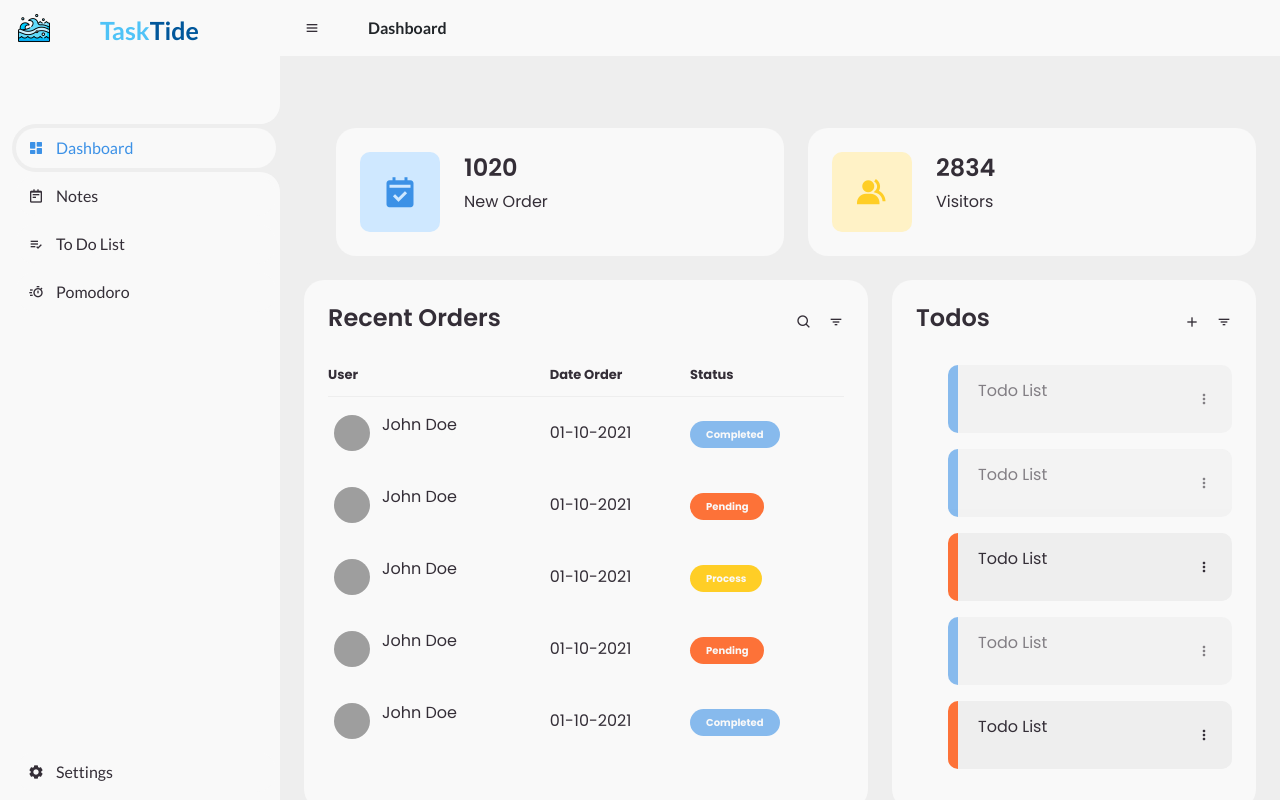
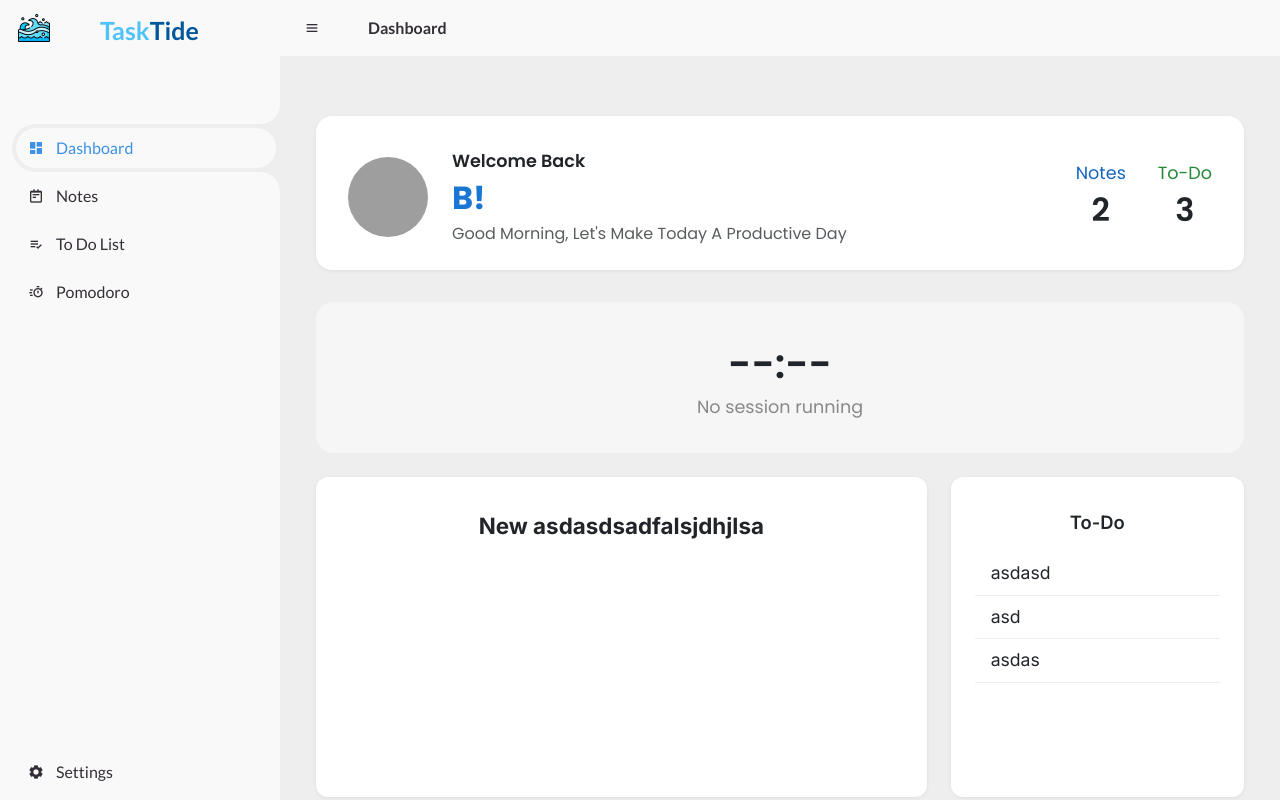
Before and after one commit to Xeliia/TaskTide, a Flask app: page / in a window 1280 px wide. Run offline with Flask 3, Linux system fonts and the light colour scheme; a user stored in the database is signed in; data comes from the database, SQL or seed files in the repository; both versions use the stored data as it was after the commit; grey boxes are pictures that could not be loaded.

Commit message:
Finished dashboard, and pomodoro

```diff
--- a/app.py
+++ b/app.py
@@ -1,4 +1,5 @@
 import os
+import random
 
 from datetime import datetime
 from flask import Flask, flash, jsonify, redirect, render_template, request, session, url_for
@@ -26,10 +27,13 @@ def after_request(response):
 @app.route("/")
 @login_required
 def dashboard():
+    user_id = session.get("user_id")
     username = session.get("username")
+
+    # Greeting logic
+    from datetime import datetime
     now = datetime.now()
     hour = now.hour
-
     if hour < 12:
         greeting = "Good Morning"
         subtext = "Let's Make Today A Productive Day"
@@ -40,10 +44,31 @@ def dashboard():
         greeting = "Good Evening"
         subtext = "You Should Hit The Hay Soon And Get A Good Night's Rest"
 
-    todos = [...]
-    note = [...]
+    conn = get_db_connection()
+    user = conn.execute("SELECT profile_picture FROM users WHERE id = ?", (user_id,)).fetchone()
+    profile_picture = user["profile_picture"] if user else "placeholder.png"
 
-    return render_template("dashboard.html", username=username, greeting=greeting, subtext=subtext, todos=todos, note=note, current_page="dashboard")
+    # Notes and To-Do
+    notes = conn.execute("SELECT * FROM notes WHERE user_id = ?", (user_id,)).fetchall()
+    random_note = random.choice(notes) if notes else None
+    notes_count = len(notes)
+
+    todos = conn.execute("SELECT * FROM todos WHERE user_id = ?", (user_id,)).fetchall()
+    todos_count = len(todos)
+
+    conn.close()
+
+    return render_template(
+        "dashboard.html",
+        username=username,
+        greeting=greeting,
+        subtext=subtext,
+        profile_picture=profile_picture,
+        notes_count=notes_count,
+        todos_count=todos_count,
+        todos=todos,
+        random_note=random_note
+    )
 
 
 @app.route("/login", methods=["GET", "POST"])
@@ -164,14 +189,7 @@ def toggle_complete(todo_id):
 @app.route("/pomodoro", methods=["GET", "POST"])
 @login_required
 def pomodoro():
-
     return render_template("pomodoro.html", current_page="pomodoro")
-
-@app.route("/settings", methods=["GET", "POST"])
-@login_required
-def settings():
-
-    return render_template("settings.html", current_page="settings")
 
 @app.route('/notes', methods=['GET', 'POST'])
 def notes():
@@ -261,3 +279,9 @@ def delete_note(note_id):
     conn.commit()
     conn.close()
     return '', 204
+
+@app.route("/settings", methods=["GET", "POST"])
+@login_required
+def settings():
+
+    return render_template("settings.html", current_page="settings")
--- a/static/script.js
+++ b/static/script.js
@@ -192,3 +192,195 @@ function saveContent(event) {
       });
     }
 }
+
+
+/* Pomodoro Timer */
+const timerDisplay = document.getElementById('pomodoro-timer');
+const startBtn = document.getElementById('start-btn');
+const pauseBtn = document.getElementById('pause-btn');
+const resetBtn = document.getElementById('reset-btn');
+const statusText = document.getElementById('pomodoro-status');
+
+function setPomodoroBg(state) {
+  document.body.classList.remove('pomodoro-running', 'pomodoro-paused', 'pomodoro-alarm');
+  if (state) document.body.classList.add(state);
+}
+
+if (timerDisplay && startBtn && pauseBtn && resetBtn && statusText) {
+  let workDuration = 25 * 60;
+  let breakDuration = 5 * 60;
+  let timeLeft = workDuration;
+  let timer = null;
+  let isRunning = false;
+  let isWork = true;
+  let endTime = null;
+
+  const tickAudio = new Audio('/static/tick.mp3');
+  const alarmAudio = new Audio('/static/alarm.mp3');
+  alarmAudio.loop = true;
+
+  setPomodoroBg();
+
+  // --- SYNC WITH LOCALSTORAGE ON LOAD ---
+  function syncFromLocalStorage() {
+    const saved = localStorage.getItem('pomodoroState');
+    if (saved) {
+      const state = JSON.parse(saved);
+      if (state.endTime && state.endTime > Date.now()) {
+        // Resume running session
+        endTime = state.endTime;
+        isWork = state.isWork;
+        timeLeft = Math.max(0, Math.round((endTime - Date.now()) / 1000));
+        isRunning = true;
+        startBtn.disabled = true;
+        pauseBtn.disabled = false;
+        resetBtn.disabled = false;
+        setPomodoroBg('pomodoro-running');
+        updateDisplay();
+        timer = setInterval(timerTick, 1000);
+      } else {
+        // Not running, restore last state
+        isWork = state.isWork ?? true;
+        timeLeft = state.timeLeft ?? workDuration;
+        isRunning = false;
+        endTime = null;
+        updateDisplay();
+        startBtn.disabled = false;
+        pauseBtn.disabled = true;
+        resetBtn.disabled = timeLeft === workDuration;
+        setPomodoroBg();
+      }
+    } else {
+      // No state, reset
+      isWork = true;
+      timeLeft = workDuration;
+      isRunning = false;
+      endTime = null;
+      updateDisplay();
+      startBtn.disabled = false;
+      pauseBtn.disabled = true;
+      resetBtn.disabled = true;
+      setPomodoroBg();
+    }
+  }
+
+  function saveState() {
+    localStorage.setItem('pomodoroState', JSON.stringify({
+      timeLeft,
+      isWork,
+      endTime
+    }));
+  }
+
+  function clearState() {
+    localStorage.removeItem('pomodoroState');
+  }
+
+  function updateDisplay() {
+    const min = String(Math.floor(timeLeft / 60)).padStart(2, '0');
+    const sec = String(timeLeft % 60).padStart(2, '0');
+    timerDisplay.textContent = `${min}:${sec}`;
+    statusText.textContent = isWork ? (isRunning ? "Work session running" : "Work session") : (isRunning ? "Break running" : "Break time!");
+  }
+
+  function timerTick() {
+    const now = Date.now();
+    timeLeft = Math.max(0, Math.round((endTime - now) / 1000));
+
+    if (timeLeft <= 10 && timeLeft > 0) {
+      tickAudio.currentTime = 0;
+      tickAudio.play();
+    }
+    updateDisplay();
+    localStorage.setItem('pomodoroState', JSON.stringify({
+      timeLeft,
+      isWork,
+      endTime
+    }));
+
+    if (timeLeft <= 0) {
+      clearInterval(timer);
+      isRunning = false;
+      alarmAudio.currentTime = 0;
+      alarmAudio.play();
+      setPomodoroBg('pomodoro-alarm');
+      if (isWork) {
+        isWork = false;
+        timeLeft = breakDuration;
+        statusText.textContent = "Break time! 🎉 (Click Start)";
+      } else {
+        isWork = true;
+        timeLeft = workDuration;
+        statusText.textContent = "Back to work! (Click Start)";
+      }
+      updateDisplay();
+      // Save state after session ends
+      localStorage.setItem('pomodoroState', JSON.stringify({
+        timeLeft,
+        isWork,
+        endTime: null
+      }));
+      startBtn.disabled = false;
+      pauseBtn.disabled = true;
+      endTime = null;
+    }
+  }
+
+  function startTimer() {
+    alarmAudio.pause();
+    alarmAudio.currentTime = 0;
+    setPomodoroBg('pomodoro-running');
+
+    if (!isRunning) {
+      endTime = Date.now() + timeLeft * 1000;
+      localStorage.setItem('pomodoroState', JSON.stringify({
+        timeLeft,
+        isWork,
+        endTime
+      }));
+
+      timer = setInterval(timerTick, 1000);
+
+      isRunning = true;
+      startBtn.disabled = true;
+      pauseBtn.disabled = false;
+      resetBtn.disabled = false;
+    }
+  }
+
+  function pauseTimer() {
+    if (isRunning) {
+      clearInterval(timer);
+      isRunning = false;
+      timeLeft = Math.max(0, Math.round((endTime - Date.now()) / 1000));
+      endTime = null; // <-- Add this line
+      startBtn.disabled = false;
+      pauseBtn.disabled = true;
+      saveState(); // This will now save endTime: null
+      setPomodoroBg('pomodoro-paused');
+    }
+  }
+
+  function resetTimer() {
+    clearInterval(timer);
+    isRunning = false;
+    isWork = true;
+    timeLeft = workDuration;
+    endTime = null;
+    updateDisplay();
+    startBtn.disabled = false;
+    pauseBtn.disabled = true;
+    resetBtn.disabled = true;
+    statusText.textContent = "Ready to work!";
+    clearState();
+    alarmAudio.pause();
+    alarmAudio.currentTime = 0;
+    setPomodoroBg();
+  }
+
+  startBtn.addEventListener('click', startTimer);
+  pauseBtn.addEventListener('click', pauseTimer);
+  resetBtn.addEventListener('click', resetTimer);
+
+  syncFromLocalStorage();
+}
--- a/static/styles.css
+++ b/static/styles.css
@@ -1,4 +1,5 @@
 @import url('https://fonts.googleapis.com/css2?family=Lato:wght@400;700&family=Poppins:wght@400;500;600;700&display=swap');
+@import url('https://fonts.googleapis.com/css?family=Inter:400,600,700&display=swap');
 
 * {
 	margin: 0;
@@ -636,3 +637,54 @@ textarea:focus, .form-control:focus {
 .btn-close {
 	color: #007bff;
 }
+
+
+/* pomodoro */
+#pomodoro-timer {
+  letter-spacing: 2px;
+  font-weight: bold;
+  color: #e74c3c;
+  text-shadow: 1px 1px 8px #f8c291;
+}
+
+#pomodoro-status {
+  font-size: 1.1rem;
+  font-style: italic;
+}
+
+body.pomodoro-running {
+  background-color: #e6ffe6 !important;
+  transition: background 0.5s;
+}
+body.pomodoro-paused {
+  background-color: #fffbe6 !important;
+  transition: background 0.5s;
+}
+body.pomodoro-alarm {
+  background-color: #ffe6e6 !important;
+  transition: background 0.5s;
+}
+
+.card {
+  border-radius: 12px;
+}
+.display-6 {
+  font-size: 2.2rem;
+  font-weight: 600;
+}
+.list-group-item {
+  font-size: 1.1rem;
+}
+
+.pomodoro-card-running {
+  background: #e6ffe6 !important;
+  transition: background 0.5s;
+}
+.pomodoro-card-paused {
+  background: #fffbe6 !important;
+  transition: background 0.5s;
+}
+.pomodoro-card-alarm {
+  background: #ffe6e6 !important;
+  transition: background 0.5s;
+}
--- a/templates/dashboard.html
+++ b/templates/dashboard.html
@@ -5,112 +5,160 @@
 {% endblock %}
 
 {% block main %}
+<div class="container-fluid py-4" style="max-width: 1200px;">
 
-<ul class="box-info">
-    <li>
-        <i class='bx bxs-calendar-check' ></i>
-        <span class="text">
-            <h3>1020</h3>
-            <p>New Order</p>
-        </span>
-    </li>
-    <li>
-        <i class='bx bxs-group' ></i>
-        <span class="text">
-            <h3>2834</h3>
-            <p>Visitors</p>
-        </span>
-    </li>
-</ul>
+    <!-- Profile Card Section -->
+    <div style="
+        background: #fff;
+        border-radius: 16px;
+        box-shadow: 0 1px 4px #0001;
+        padding: 2rem 2rem 1.5rem 2rem;
+        margin-bottom: 2rem;
+        display: flex;
+        align-items: center;
+        justify-content: space-between;
+        flex-wrap: wrap;
+        gap: 2rem;
+    ">
+        <div class="d-flex align-items-center" style="gap: 1.5rem;">
+            <img src="{{ url_for('static', filename='uploads/' ~ profile_picture) }}" class="rounded-circle" style="width: 80px; height: 80px; object-fit: cover;">
+            <div>
+                <div class="fw-semibold" style="font-size:1.1rem;">Welcome Back</div>
+                <div style="font-size:2rem; font-weight:700; color:#1976d2;">{{ username }}!</div>
+                <div class="text-muted" style="font-size:1rem;">{{ greeting }}, {{ subtext }}</div>
+            </div>
+        </div>
+        <div class="d-flex" style="gap: 2rem;">
+            <div class="text-center">
+                <div style="font-size:1.1rem; color:#1565c0;">Notes</div>
+                <div style="font-size:2rem; font-weight:600;">{{ notes_count }}</div>
+            </div>
+            <div class="text-center">
+                <div style="font-size:1.1rem; color:#218838;">To-Do</div>
+                <div style="font-size:2rem; font-weight:600;">{{ todos_count }}</div>
+            </div>
+        </div>
+    </div>
 
+    <!-- Pomodoro Timer Card -->
+    <div id="dashboard-pomodoro-card" class="mb-4" style="background:#f6f6f6; border-radius:18px; padding:2rem 1.5rem; display:flex; flex-direction:column; align-items:center;">
+        <div id="dashboard-pomodoro-timer" style="font-size:2.5rem; font-weight:600;">--:--</div>
+        <div id="dashboard-pomodoro-status" style="font-size:1.1rem; color:#888;">No session running</div>
+    </div>
 
-<div class="table-data">
-    <div class="order">
-        <div class="head">
-            <h3>Recent Orders</h3>
-            <i class='bx bx-search' ></i>
-            <i class='bx bx-filter' ></i>
+    <!-- Notes and To-Do Side by Side -->
+    <div class="row" style="gap:0;">
+        <!-- Note Section -->
+        <div class="col-md-8 mb-4" style="flex: 0 0 66.666%; max-width: 66.666%;">
+            <div style="background:#fff; border-radius:12px; padding:2rem 1.5rem; height:320px; box-shadow:0 1px 4px #0001; font-family: 'Inter', 'Segoe UI', system-ui, sans-serif; display: flex; flex-direction: column;">
+                {% if random_note %}
+                    <div style="text-align:center; font-size:1.4rem; font-weight:700;">
+                        {{ random_note.title or "Untitled Note" }}
+                    </div>
+                    <div style="
+                        font-size:1.05rem;
+                        color:#222;
+                        text-align:left;
+                        white-space:pre-line;
+                        overflow: hidden;
+                        text-overflow: ellipsis;
+                        display: -webkit-box;
+                        -webkit-line-clamp: 8;
+                        line-clamp: 8;
+                        -webkit-box-orient: vertical;
+                        word-break:break-word;
+                    ">
+                        {{ random_note.content or "" }}
+                    </div>
+                {% else %}
+                    <div style="text-align:center; font-size:1.2rem; color:#888;">No notes yet.</div>
+                {% endif %}
+            </div>
         </div>
-        <table>
-            <thead>
-                <tr>
-                    <th>User</th>
-                    <th>Date Order</th>
-                    <th>Status</th>
-                </tr>
-            </thead>
-            <tbody>
-                <tr>
-                    <td>
-                        <img src="img/people.png">
-                        <p>John Doe</p>
-                    </td>
-                    <td>01-10-2021</td>
-                    <td><span class="status completed">Completed</span></td>
-                </tr>
-                <tr>
-                    <td>
-                        <img src="img/people.png">
-                        <p>John Doe</p>
-                    </td>
-                    <td>01-10-2021</td>
-                    <td><span class="status pending">Pending</span></td>
-                </tr>
-                <tr>
-                    <td>
-                        <img src="img/people.png">
-                        <p>John Doe</p>
-                    </td>
-                    <td>01-10-2021</td>
-                    <td><span class="status process">Process</span></td>
-                </tr>
-                <tr>
-                    <td>
-                        <img src="img/people.png">
-                        <p>John Doe</p>
-                    </td>
-                    <td>01-10-2021</td>
-                    <td><span class="status pending">Pending</span></td>
-                </tr>
-                <tr>
-                    <td>
-                        <img src="img/people.png">
-                        <p>John Doe</p>
-                    </td>
-                    <td>01-10-2021</td>
-                    <td><span class="status completed">Completed</span></td>
-                </tr>
-            </tbody>
-        </table>
-    </div>
-    <div class="todo">
-        <div class="head">
-            <h3>Todos</h3>
-            <i class='bx bx-plus' ></i>
-            <i class='bx bx-filter' ></i>
+        <!-- To-Do Section -->
+        <div class="col-md-4 mb-4" style="flex: 0 0 33.333%; max-width: 33.333%;">
+            <div style="background:#fff; border-radius:12px; padding:2rem 1.5rem; height:320px; box-shadow:0 1px 4px #0001; font-family: 'Inter', 'Segoe UI', system-ui, sans-serif; display: flex; flex-direction: column;">
+                <div style="font-size:1.15rem; font-weight:600; margin-bottom:1rem; text-align:center;">To-Do</div>
+                <ul class="list-group list-group-flush" style="flex: 1 1 auto; overflow-y:auto;">
+                    {% set active_todos = todos | selectattr('completed', 'equalto', 0) | list %}
+                    {% if active_todos|length == 0 %}
+                        <li class="list-group-item text-muted" style="background:transparent; text-align:center;">Currently no to-do.</li>
+                    {% else %}
+                        {% for todo in active_todos %}
+                            <li class="list-group-item d-flex justify-content-between align-items-center"
+                                style="background:transparent; border:0; border-bottom:1px solid #eee; overflow:hidden;">
+                                <span style="
+                                    display: block;
+                                    overflow: hidden;
+                                    text-overflow: ellipsis;
+                                    white-space: nowrap;
+                                    max-width: 100%;
+                                    word-break:break-word;
+                                " title="{{ todo.task }}">
+                                    {{ todo.task }}
+                                </span>
+                            </li>
+                        {% endfor %}
+                    {% endif %}
+                </ul>
+            </div>
         </div>
-        <ul class="todo-list">
-            <li class="completed">
-                <p>Todo List</p>
-                <i class='bx bx-dots-vertical-rounded' ></i>
-            </li>
-            <li class="completed">
-                <p>Todo List</p>
-                <i class='bx bx-dots-vertical-rounded' ></i>
-            </li>
-            <li class="not-completed">
-                <p>Todo List</p>
-                <i class='bx bx-dots-vertical-rounded' ></i>
-            </li>
-            <li class="completed">
-                <p>Todo List</p>
-                <i class='bx bx-dots-vertical-rounded' ></i>
-            </li>
-            <li class="not-completed">
-                <p>Todo List</p>
-                <i class='bx bx-dots-vertical-rounded' ></i>
-            </li>
-        </ul>
     </div>
 </div>
+
+<script>
+document.addEventListener('DOMContentLoaded', function() {
+  const timerDiv = document.getElementById('dashboard-pomodoro-timer');
+  const statusDiv = document.getElementById('dashboard-pomodoro-status');
+  const cardDiv = document.getElementById('dashboard-pomodoro-card');
+
+  function setCardState(state) {
+    if (!cardDiv) return;
+    cardDiv.classList.remove('pomodoro-card-running', 'pomodoro-card-paused', 'pomodoro-card-alarm');
+    if (state) cardDiv.classList.add(state);
+  }
+
+  function updatePomodoroWidget() {
+    const pomodoroState = localStorage.getItem('pomodoroState');
+    if (pomodoroState && timerDiv && statusDiv) {
+      const state = JSON.parse(pomodoroState);
+      let timeLeft = state.timeLeft;
+      let isWork = state.isWork;
+      let endTime = state.endTime;
+      if (endTime) {
+        timeLeft = Math.max(0, Math.round((endTime - Date.now()) / 1000));
+      }
+      if (endTime && timeLeft > 0) {
+        const min = String(Math.floor(timeLeft / 60)).padStart(2, '0');
+        const sec = String(timeLeft % 60).padStart(2, '0');
+        timerDiv.textContent = `${min}:${sec}`;
+        statusDiv.textContent = isWork ? "Work session running" : "Break running";
+        setCardState('pomodoro-card-running');
+      } else if (!endTime && timeLeft > 0) {
+        // Paused
+        const min = String(Math.floor(timeLeft / 60)).padStart(2, '0');
+        const sec = String(timeLeft % 60).padStart(2, '0');
+        timerDiv.textContent = `${min}:${sec}`;
+        statusDiv.textContent = isWork ? "Work session paused" : "Break paused";
+        setCardState('pomodoro-card-paused');
+      } else if (timeLeft === 0) {
+        timerDiv.textContent = "--:--";
+        statusDiv.textContent = "Session finished!";
+        setCardState('pomodoro-card-alarm');
+      } else {
+        timerDiv.textContent = "--:--";
+        statusDiv.textContent = "No session running";
+        setCardState();
+      }
+    } else {
+      timerDiv.textContent = "--:--";
+      statusDiv.textContent = "No session running";
+      setCardState();
+    }
+  }
+
+  updatePomodoroWidget();
+  setInterval(updatePomodoroWidget, 1000);
+});
+</script>
 {% endblock %}
--- a/templates/layout.html
+++ b/templates/layout.html
@@ -94,20 +94,22 @@
                         {% endif %}
                     </li>
                     {% if current_page != "dashboard" %}
-                        <li><i class='bx bx-chevron-right'></i></li>
                         <li>
                             {% if current_page == "notes" %}
+                            <li><i class='bx bx-chevron-right'></i></li>
                             <span><strong>Notes</strong></span>
                             {% elif current_page == "todo" %}
+                            <li><i class='bx bx-chevron-right'></i></li>
                             <span><strong>To Do Lists</strong></span>
                             {% elif current_page == "pomodoro" %}
+                            <li><i class='bx bx-chevron-right'></i></li>
                             <span><strong>Pomodoro</strong></span>
                             {% elif current_page == "settings" %}
+                            <li><i class='bx bx-chevron-right'></i></li>
                             <span><strong>Settings</strong></span>
                             {% endif %}
                         </li>
                     {% endif %}
-                    </ul>
                 </nav>
             </section>
         {% endif %}
```
Also changed, not shown: table_nodifier.py (+9 -0 lines), templates/pomodoro.html (+15 -0 lines), data.db, static/uploads/A_Screenshot 2025-03-08 152607.png (added), 2 other files.
